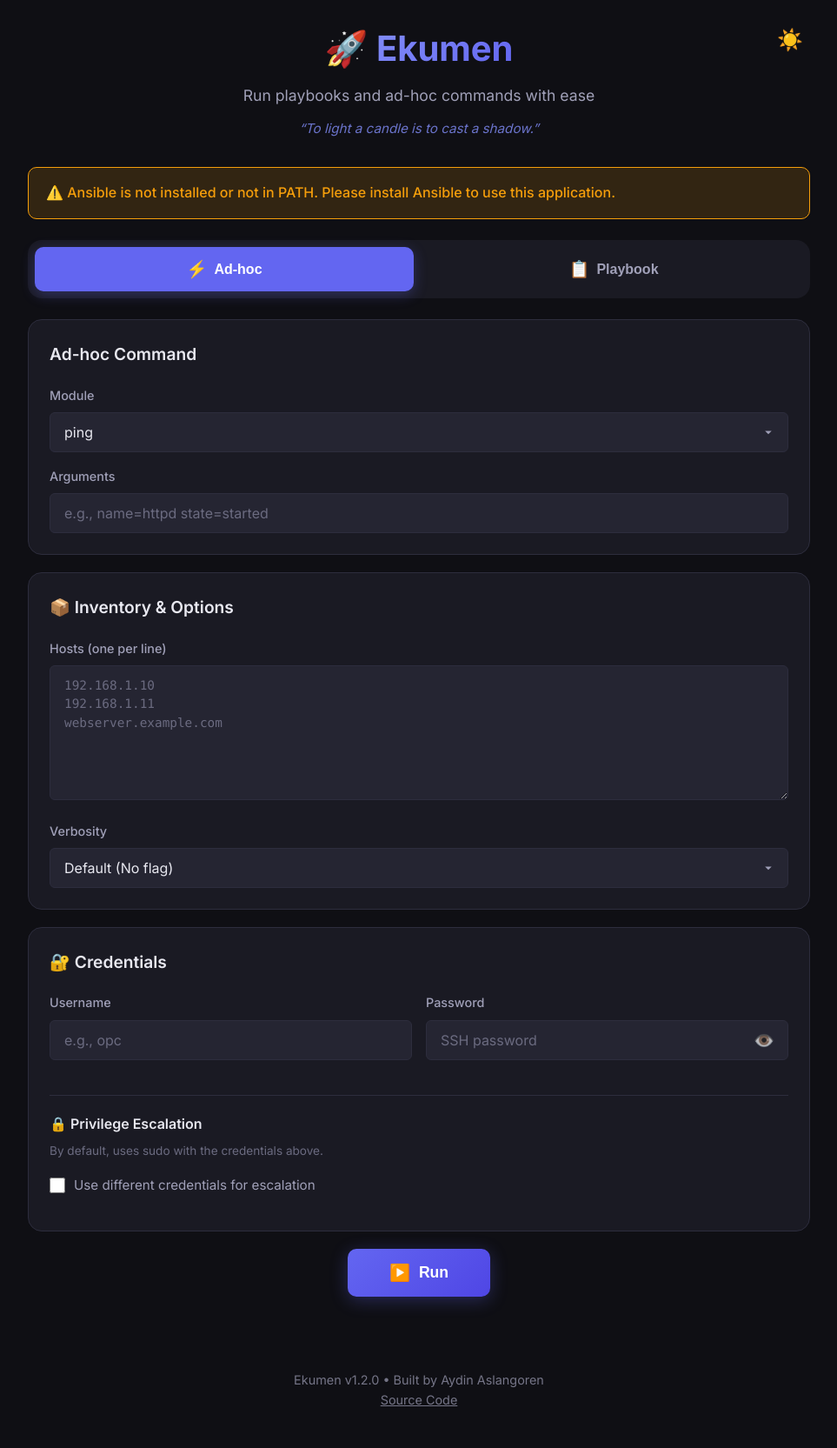
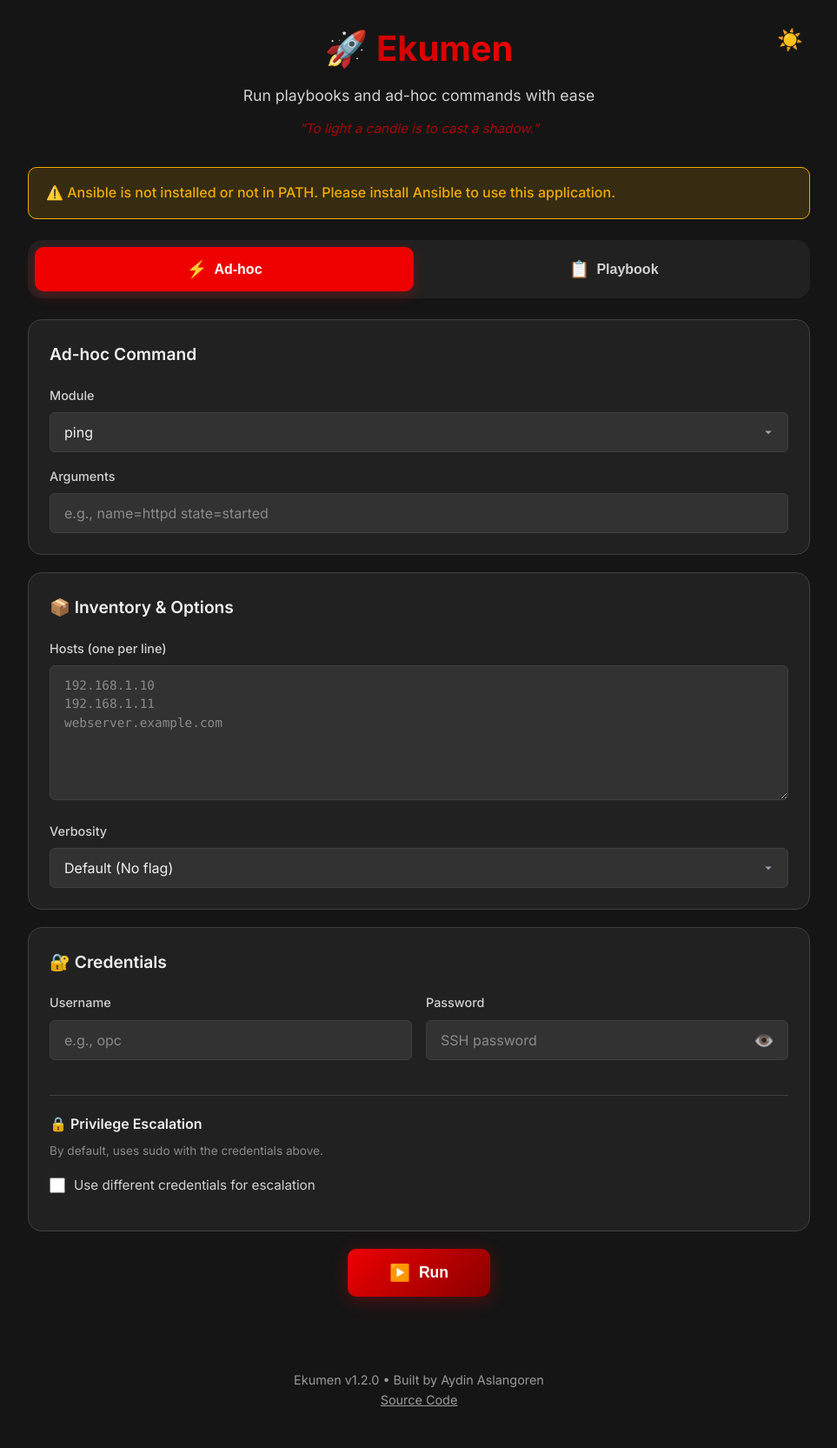
Before and after one commit to aydinguven/ekumen, a Flask app: page / in a window 1280 px wide. Shown: the whole page at 87% size, without its empty margins (158-1121 px from the left). Run offline with Flask 2, Linux system fonts and the light colour scheme.

Commit message:
style: apply Red Hat color theme

```diff
--- a/static/style.css
+++ b/static/style.css
@@ -4,28 +4,28 @@
    =========================== */
 
 :root {
-    --bg-primary: #0f0f14;
-    --bg-secondary: #1a1a23;
-    --bg-tertiary: #252532;
-    --bg-hover: #2d2d3d;
+    --bg-primary: #151515;
+    --bg-secondary: #212121;
+    --bg-tertiary: #323232;
+    --bg-hover: #3f3f3f;
 
-    --text-primary: #e8e8f0;
-    --text-secondary: #a0a0b8;
-    --text-muted: #6b6b80;
+    --text-primary: #f0f0f0;
+    --text-secondary: #d1d1d1;
+    --text-muted: #8a8a8a;
 
-    --accent-primary: #6366f1;
-    --accent-secondary: #818cf8;
-    --accent-glow: rgba(99, 102, 241, 0.3);
+    --accent-primary: #EE0000;
+    --accent-secondary: #CC0000;
+    --accent-glow: rgba(238, 0, 0, 0.3);
 
-    --success: #22c55e;
-    --success-bg: rgba(34, 197, 94, 0.15);
-    --warning: #f59e0b;
-    --warning-bg: rgba(245, 158, 11, 0.15);
-    --error: #ef4444;
-    --error-bg: rgba(239, 68, 68, 0.15);
+    --success: #3E8635;
+    --success-bg: rgba(62, 134, 53, 0.15);
+    --warning: #F0AB00;
+    --warning-bg: rgba(240, 171, 0, 0.15);
+    --error: #C9190B;
+    --error-bg: rgba(201, 25, 11, 0.15);
 
-    --border-color: #2d2d3d;
-    --border-focus: #6366f1;
+    --border-color: #3f3f3f;
+    --border-focus: #EE0000;
 
     --radius-sm: 6px;
     --radius-md: 10px;
@@ -43,9 +43,9 @@
     --bg-tertiary: #f1f5f9;
     --bg-hover: #e2e8f0;
 
-    --text-primary: #0f172a;
-    --text-secondary: #475569;
-    --text-muted: #94a3b8;
+    --text-primary: #151515;
+    --text-secondary: #4a4a4a;
+    --text-muted: #8a8a8a;
 
     --border-color: #e2e8f0;
     --shadow: 0 4px 6px -1px rgba(0, 0, 0, 0.1), 0 2px 4px -1px rgba(0, 0, 0, 0.06);
@@ -342,7 +342,7 @@ textarea {
 
 .run-btn {
     padding: 16px 48px;
-    background: linear-gradient(135deg, var(--accent-primary), #4f46e5);
+    background: linear-gradient(135deg, var(--accent-primary), #8a0000);
     border: none;
     border-radius: var(--radius-md);
     color: white;
```
